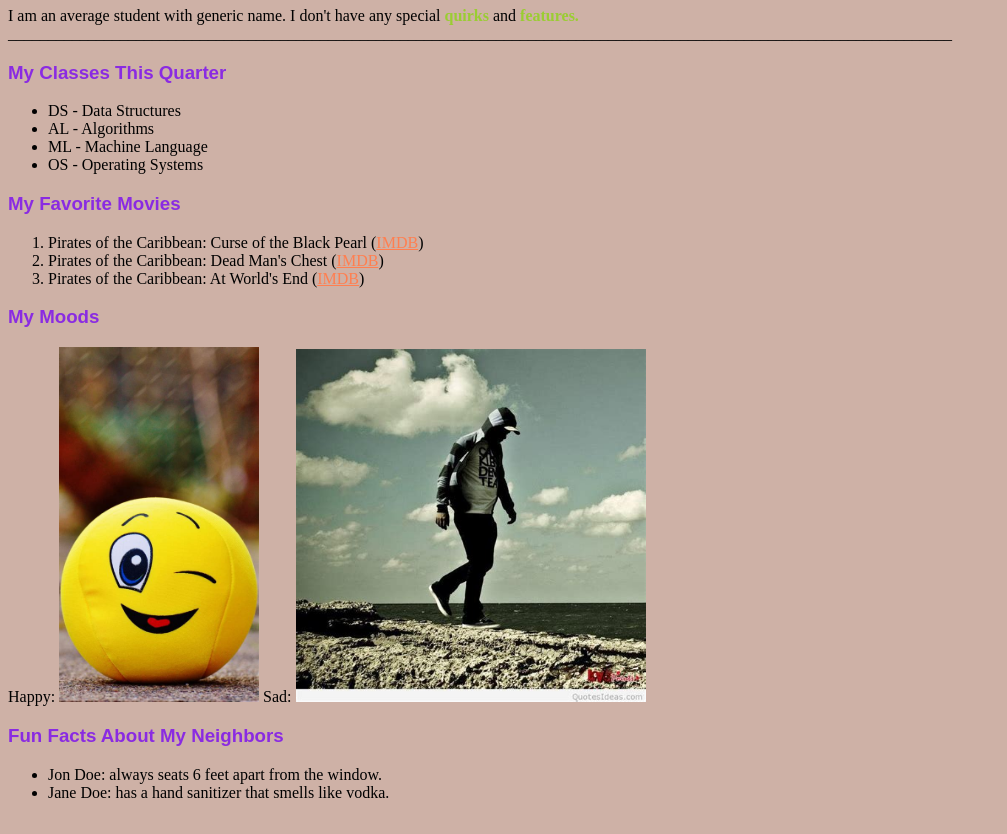
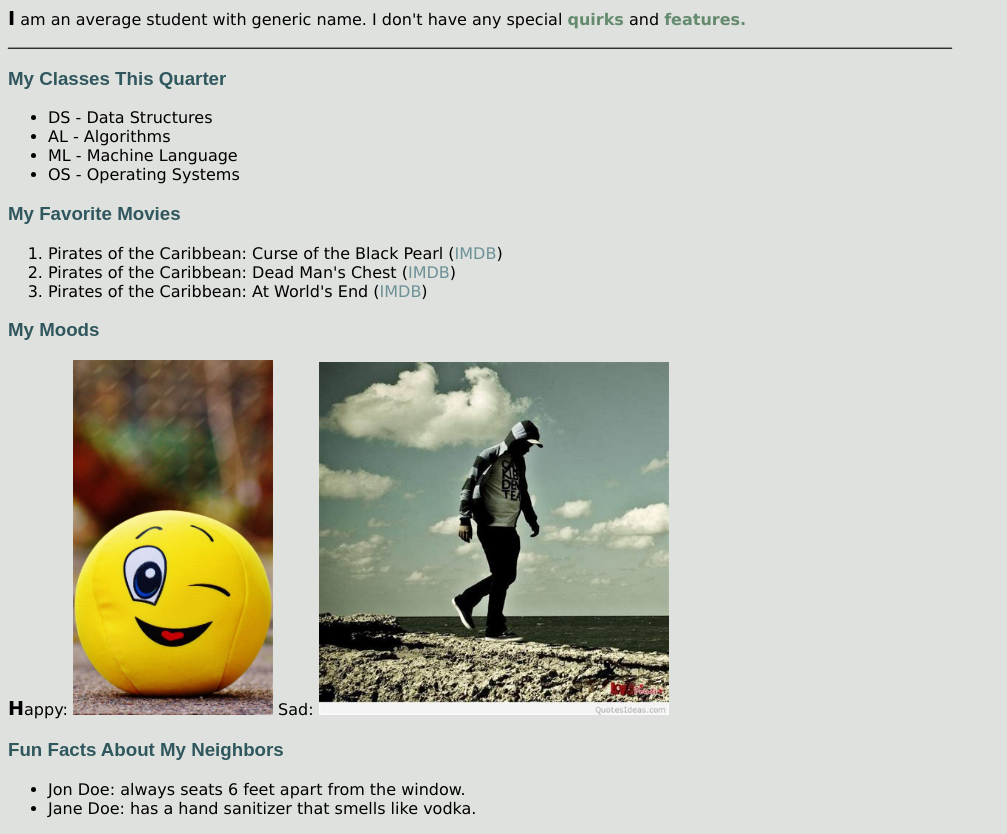
Before and after one commit to genericschooluser/genericschooluser.github.io, a plain HTML site: page index.html in a window 1280 px wide. Shown: the part 73-907 px from the top of the page, without its empty margins (0-1007 px from the left). Drawn offline with Linux system fonts and the light colour scheme.

Commit message:
Modified CSS

```diff
--- a/aboutme-style.css
+++ b/aboutme-style.css
@@ -1,13 +1,22 @@
 h1, h3 {
     font-family: Arial, Helvetica, sans-serif;
-    color: blueviolet;
+    color: #2F575D;
 }
 b {
-    color: yellowgreen
+    color: #658B6F;
 }
 body {
-    background-color:rgb(206, 177, 166);
+    font-family: Verdana, Geneva, Tahoma, sans-serif;
+    background-color:#DEE1DD;
+}
+p::first-letter{
+    font-weight: bold;
+    font-size: larger;
 }
 #link{
-    color:coral;
+    color:#6D9197;
+    text-decoration: none;
 }
+#link:hover{
+    text-decoration:underline;
+}
```
